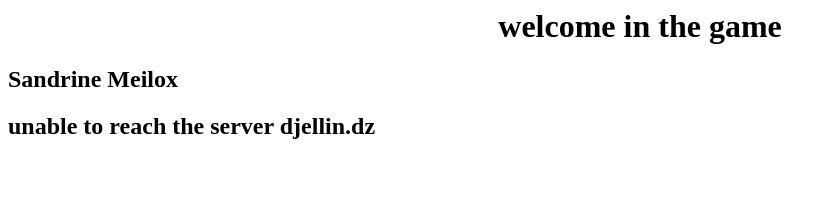
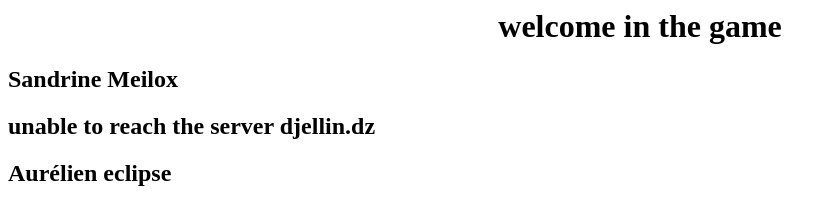
Before and after one commit to SoloDeMeilo/ForkProject, a plain HTML site: page index.html in a window 1280 px wide. Shown: the whole page, without its empty margins (0-836 px from the left). Drawn offline with Linux system fonts and the light colour scheme.

Commit message:
depuis Eclipse Aurélien

```diff
--- a/index.html
+++ b/index.html
@@ -1,3 +1,4 @@
 <h1 align="center">  welcome in the game</h1>
 <h2> Sandrine Meilox</h2>
 <h2> unable to reach the server djellin.dz</h2>
+<h2> Aurélien eclipse</h2>
```
